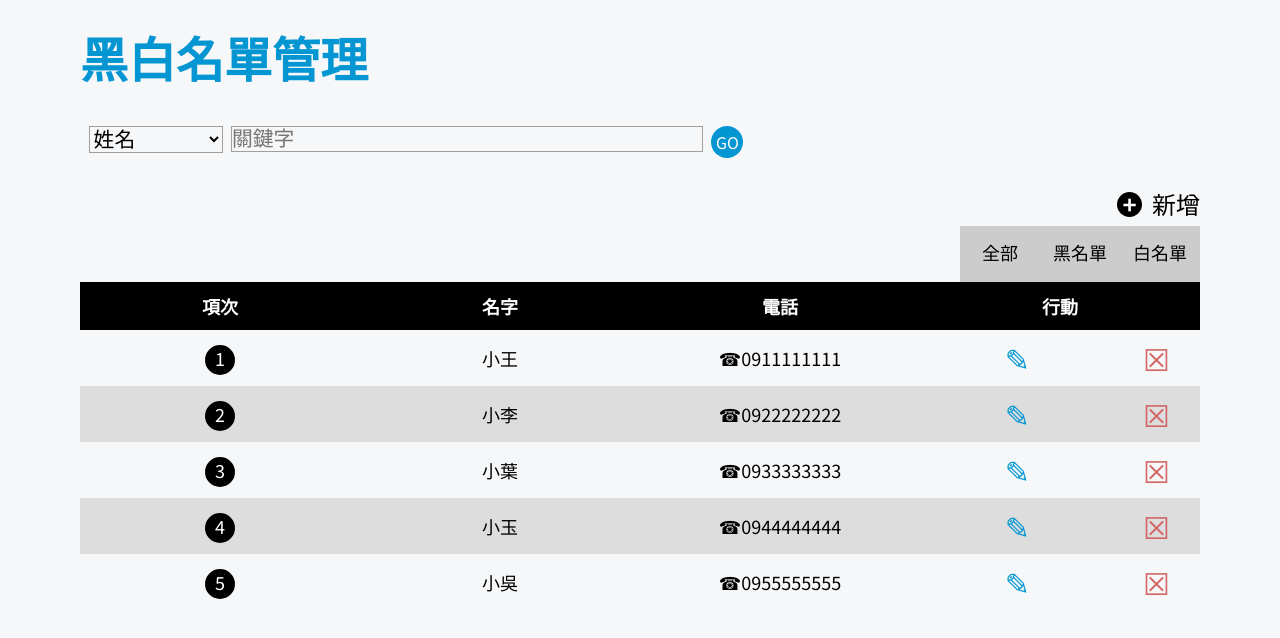
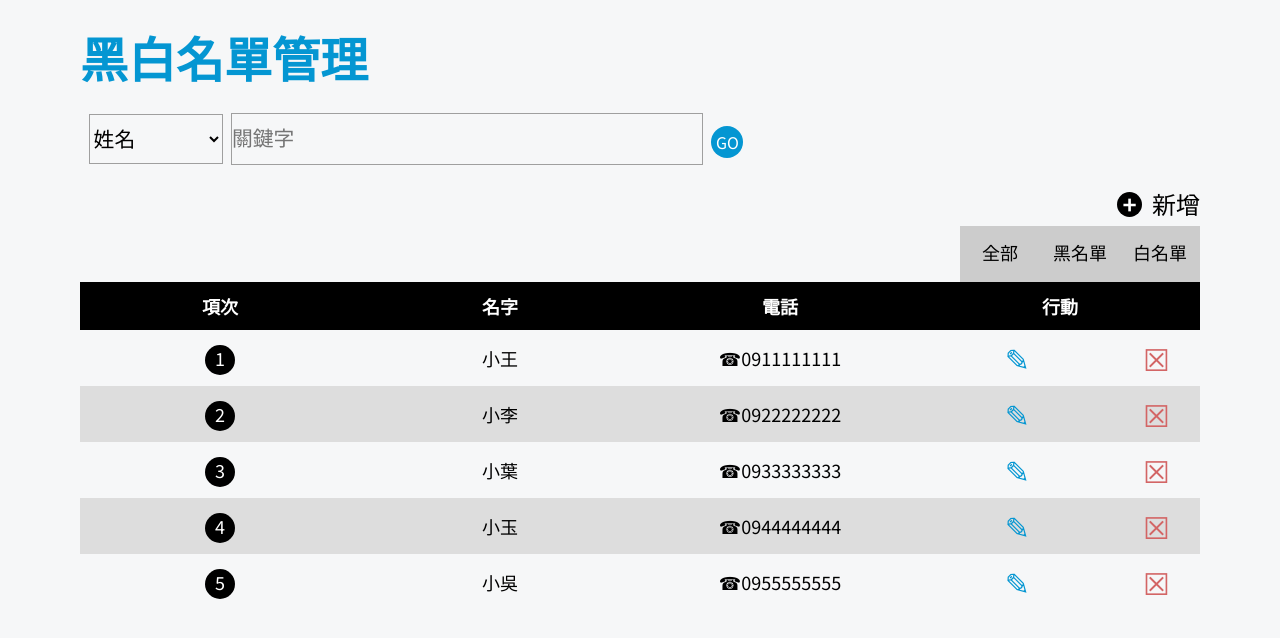
Before and after one commit to Louslife/tel-blacklist-react, a React (Create React App) app: page / in a window 1280 px wide. Shown: the top 638 px of the page. Built offline with nearby package versions, Linux system fonts and the light colour scheme.

Commit message:
feat:fixed css

```diff
--- a/src/css/SearchBar.module.css
+++ b/src/css/SearchBar.module.css
@@ -2,14 +2,16 @@
   width: 100%;
   text-align: center;
 }
-.select{
+.select {
   width: 45%;
+  height: 25px;
   display: inline-block;
   font-size: 1.3rem;
   border: 1.5px solid #9f9f9f;
 }
 .input {
   width: 50%;
+  height: 25px;
   display: inline-block;
   font-size: 1.3rem;
   border: 1.5px solid #9f9f9f;
@@ -36,6 +38,7 @@
   }
   .select {
     width: 20%;
+    height: 50px;
     font-size: 1.3rem;
     border: 1.5px solid #9f9f9f;
   }
@@ -43,6 +46,7 @@
   .input {
     font-size: 1.3rem;
     width: 70%;
+    height: 50px;
     margin-left: 8px;
     border: 1.5px solid #9f9f9f;
   }
```
Also changed, not shown: src/component/TelBlacklist.js (line endings or trailing spaces), 1 other file (tests, documents, lock files or other folders).
